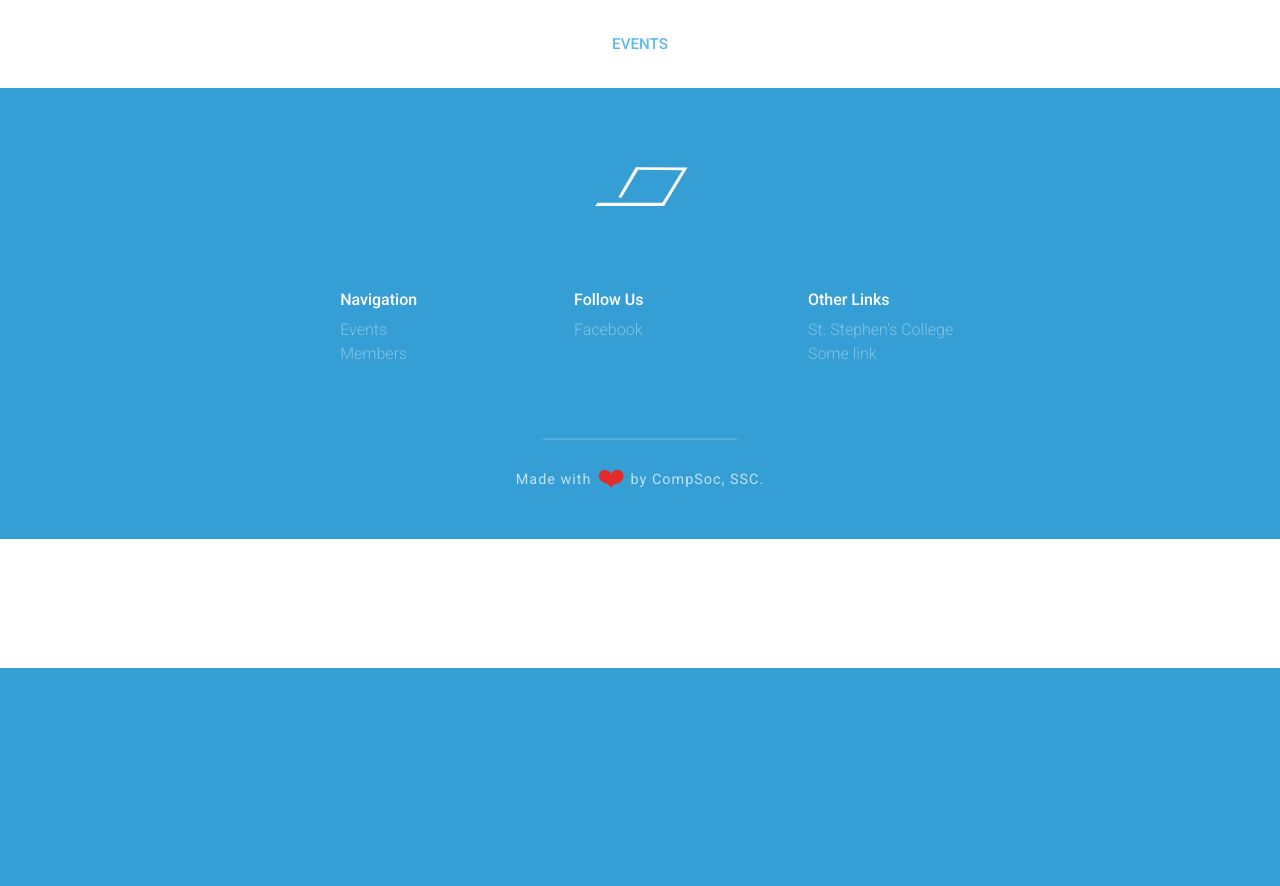
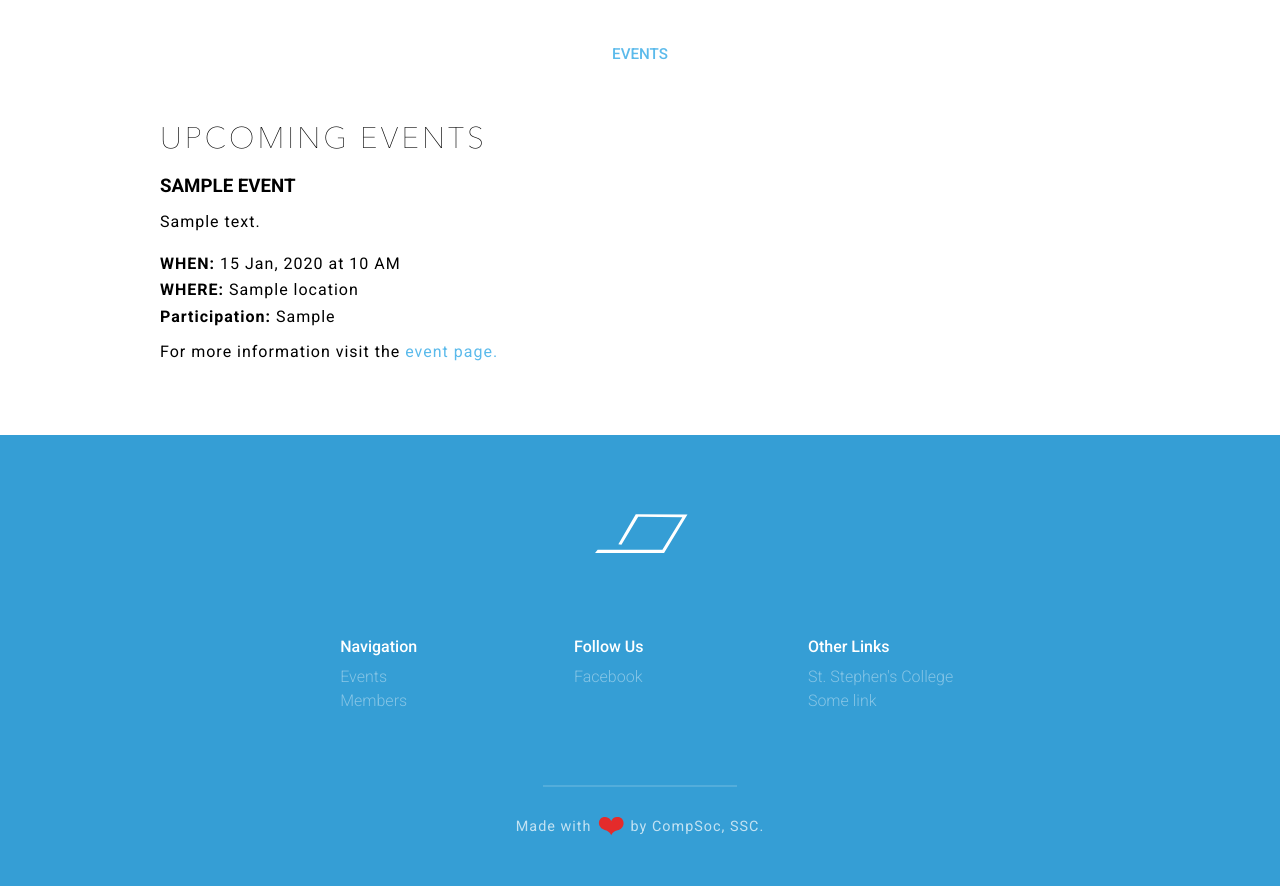
Before and after one commit to compsoc-ssc/compsocssc, a Django app: template events/templates/events/home.html in a window 1280 px wide. Shown: the part 132-1018 px from the top of the page. Before the commit the page ends 800 px from the top, so only its background shows below. Run offline with Django 3.2, Linux system fonts and the light colour scheme; the template is opened without the code that fills it: most values are stand-ins (such as "Sample title", 1, 10 or a date in 2020); some libraries are stand-ins or nearby versions.

Commit message:
Add upcoming events styles

```diff
--- a/events/templates/events/auth/logged_out.html
+++ /dev/null
@@ -1,5 +0,0 @@
-{% extends 'base.html' %}
-
-{% block body %}
-    <p class='lead text-center' style="margin: 50px 0; font-size: 3em;">Logged out!</p>
-{% endblock %}
--- a/events/templates/events/home.html
+++ b/events/templates/events/home.html
@@ -1,8 +1,40 @@
 {% extends "base.html" %}
 
 {% block body %}
-    <section id="events">
+    <section id="section-events">
       <h1 class="section-heading">Events</h1>
+
+      <section id="hero-event">
+        <!-- Will be used to highlight things like `orfik` -->
+      </section>
+
+      <section id="upcoming">
+        <div class="content">
+          <h1 class="light-space">Upcoming Events</h1>
+          <ul id="events">
+            {% for event in events %}
+              <li>
+                <div>
+                  <div class="event">
+                    <h3>{{ event.name }}</h3>
+                    <p>{{ event.description }}</p>
+                    <p class="line-reduce"><strong>WHEN:</strong> {{ event.start_time|date:"d M, Y"}} at {{ event.start_time|date:"f A"}}</p>
+                    <p class="line-reduce"><strong>WHERE:</strong> {{ event.location }}</p>
+                    <p class="line-reduce"><strong>Participation:</strong> {{ event.get_participation_method_display }}</p>
+                    <p class="line-reduce" style="margin: 10px 0;">For more information visit the <a target="_blank" href="{{ event.fb_event_page }}">event page.</a></p>
+                  </div>
+                </div>
+              </li>
+            {% endfor %}
+          </ul>
+        </div>
+      </section>
+
+      <!-- <section id="highlights" class="alt-section">
+        <div class="content">
+          <h1 class="light-space">Highlight Reel</h1>
+        </div>
+      </section> -->
 
     </section>
 {% endblock body %}
--- a/static/javascripts/app.js
+++ b/static/javascripts/app.js
@@ -1,5 +1,4 @@
 function setHeroHeight() {
-    // Set height of hero
     var windowHeight = $(window).height();
     var headerHeight = $('header').height();
 
@@ -7,6 +6,7 @@ function setHeroHeight() {
 }
 
 $(document).ready(function() {
+    // Set height of hero
     setHeroHeight();
 
     // Arrow click listener
--- a/static/sass/base/_basic.scss
+++ b/static/sass/base/_basic.scss
@@ -48,6 +48,11 @@ main {
 a {
   text-decoration: none;
   color: $primary-color;
+  @include transition(1s);
+
+  &:hover {
+    color: lighten($primary-color, 5%);
+  }
 }
 
 img {
--- a/static/sass/base/_typography.scss
+++ b/static/sass/base/_typography.scss
@@ -38,7 +38,7 @@ h1.gigantic {
   font-weight: 500;
   font-size: 0.95em;
   color: $primary-color;
-  margin: 30px 0;
+  margin: 40px 0;
 }
 
 .light-space {
--- a/static/sass/pages/_all.scss
+++ b/static/sass/pages/_all.scss
@@ -1,5 +1,6 @@
 // Website pages
 @import 'home';
+@import 'events';
 @import 'members';
 
 // Event pages
--- /dev/null
+++ b/static/sass/pages/_events.scss
@@ -0,0 +1,68 @@
+// Breakpoint
+$mobile: new-breakpoint(max-width 640px 4) !default;
+
+#upcoming {
+  .content {
+    max-width: 1000px;
+    padding: 0 20px;
+  }
+
+  #events {
+    padding: 0;
+    @include outer-container();
+
+    li {
+      @include span-columns(6);
+      @include omega(2n);
+      margin-bottom: 20px;
+
+      > div {
+        border-radius: 5px;
+        padding: 0;
+        @include transition(500ms ease-in);
+
+        @media screen and (min-width: 660px) {
+
+          &:hover {
+            background-color: darken(white, 5%);
+          }
+        }
+      }
+
+      h3 {
+        display: inline-block;
+        text-transform: uppercase;
+        color: black;
+        margin-bottom: 10px;
+      }
+
+      .fb {
+        text-transform: uppercase;
+        font-weight: 500;
+        color: $primary-color;
+        letter-spacing: 2px;
+        font-size: 0.8em;
+      }
+
+      p {
+        font-size: 1em;
+
+        &.line-reduce {
+          margin: 0 0 1px;
+        }
+      }
+
+      @include media($mobile) {
+        @include span-columns(6 of 6);
+        @include omega(n);
+      }
+    }
+  }
+}
+
+#highlights {
+  .content {
+    max-width: 1000px;
+    padding: 0 20px;
+  }
+}
```
Also changed, not shown: events/templates/events/auth/login.html (deleted, +0 -16 lines), events/templates/events/auth/register.html (deleted, +0 -9 lines), events/views.py (+7 -15 lines), static/stylesheets/main.min.css.
